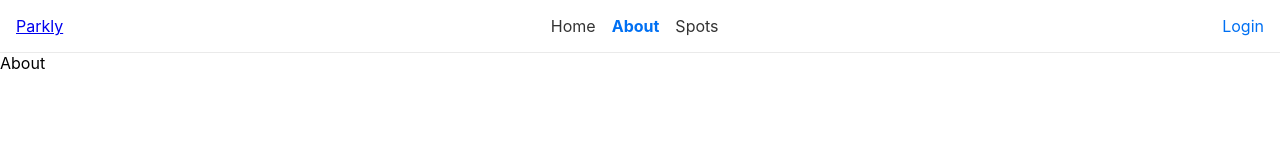
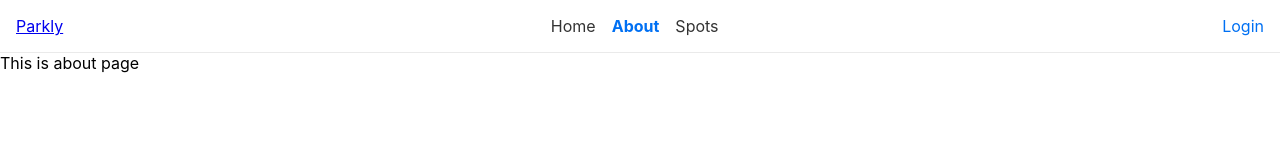
Before and after one commit to rajesh23205/Parkly, a React (Create React App) app: page /about in a window 1280 px wide. Shown: the top 160 px of the page. Built offline with nearby package versions, Linux system fonts and the light colour scheme.

Commit message:
App router test cases added

```diff
--- a/src/pages/About.tsx
+++ b/src/pages/About.tsx
@@ -1,5 +1,5 @@
 const About = () => {
-  return <div>About</div>;
+  return <div>This is about page</div>;
 };
 
 export default About;
```
Also changed, not shown: 1 other file (tests, documents, lock files or other folders).
